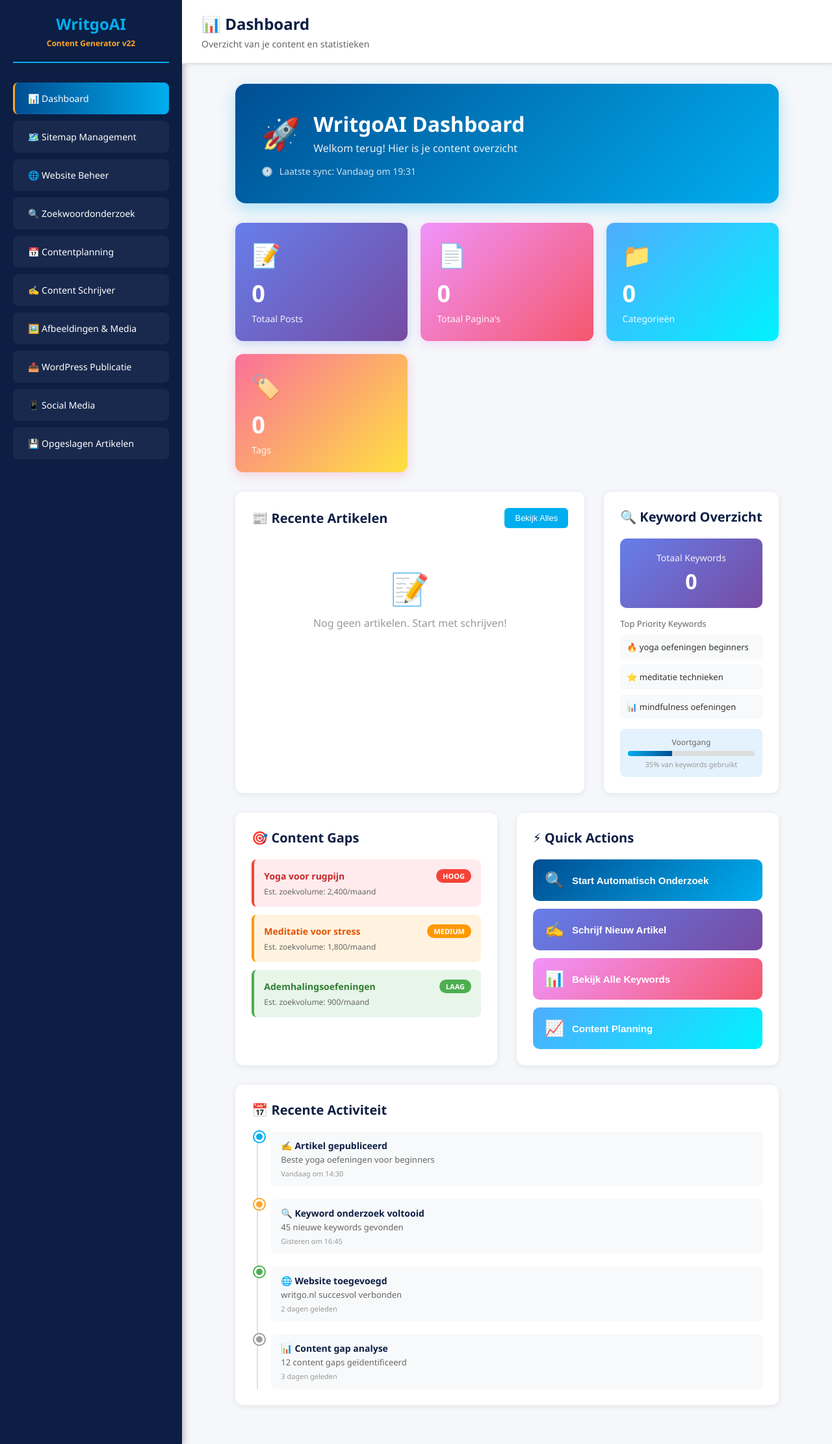
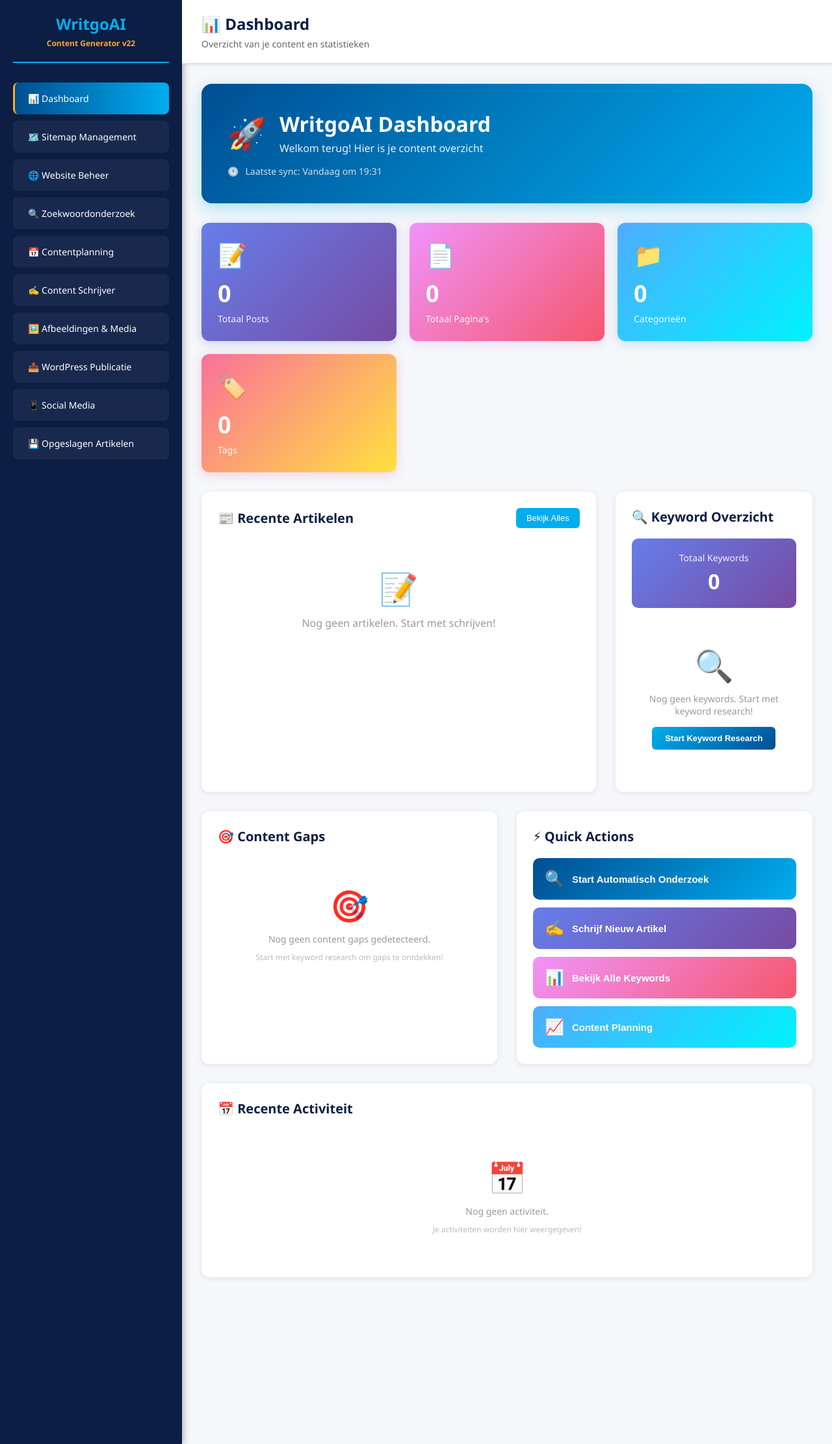
Before and after one commit to Mikeyy1405/artikel-generator, a Flask app: page / in a window 1280 px wide. Shown: the whole page at 65% size. Run offline with Flask 3, Linux system fonts and the light colour scheme; data that the repository does not hold is empty; some libraries are stand-ins or nearby versions.

Commit message:
Fix: Mobiele card view + Verwijder dummy data uit dashboard
📱 Mobiele verbeteringen:
- Nieuwe card-based layout voor mobiele weergave (< 768px)
- Desktop tabel blijft behouden voor grotere schermen
- Responsive switching tussen table en cards
- Window resize listener voor dynamische aanpassing
- Betere touch scrolling en spacing op mobiel
- Grotere knoppen en betere leesbaarheid op kleine schermen

🧹 Dashboard opschoning:
- Verwijderd: Dummy keyword data
- Verwijderd: Fake content gaps
- Verwijderd: Placeholder activiteiten
- Toegevoegd: Lege states met call-to-action knoppen
- Schonere, professionelere uitstraling
- Directe links naar relevante secties

✨ Card view features:
- Compacte card layout per URL
- Type badge prominent weergegeven
- Volledige titel en URL zichtbaar
- Grote actie knoppen (Keyword Research + Kopieer)
- Nummer indicator per card
- Smooth transitions en hover effecten

🎨 UX verbeteringen:
- Empty states met emoji's en duidelijke tekst
- Call-to-action knoppen in lege secties
- Betere visuele hiërarchie
- Consistente styling door hele app

```diff
--- a/templates/index.html
+++ b/templates/index.html
@@ -627,27 +627,12 @@
                                     <div style="font-size: 32px; font-weight: 700;" id="total-keywords">0</div>
                                 </div>
 
-                                <div style="margin-bottom: 15px;">
-                                    <div style="font-size: 13px; color: #666; margin-bottom: 8px;">Top Priority Keywords</div>
-                                    <div id="top-keywords-list">
-                                        <div style="padding: 10px; background: #f8f9fa; border-radius: 6px; margin-bottom: 8px; font-size: 13px;">
-                                            <span style="color: var(--light-blue); font-weight: 600;">🔥</span> yoga oefeningen beginners
-                                        </div>
-                                        <div style="padding: 10px; background: #f8f9fa; border-radius: 6px; margin-bottom: 8px; font-size: 13px;">
-                                            <span style="color: var(--orange); font-weight: 600;">⭐</span> meditatie technieken
-                                        </div>
-                                        <div style="padding: 10px; background: #f8f9fa; border-radius: 6px; font-size: 13px;">
-                                            <span style="color: #999; font-weight: 600;">📊</span> mindfulness oefeningen
-                                        </div>
-                                    </div>
-                                </div>
-
-                                <div style="background: #e3f2fd; padding: 12px; border-radius: 8px; text-align: center;">
-                                    <div style="font-size: 12px; color: #666; margin-bottom: 5px;">Voortgang</div>
-                                    <div style="background: #ddd; height: 8px; border-radius: 4px; overflow: hidden;">
-                                        <div style="background: linear-gradient(90deg, var(--light-blue), var(--deep-blue)); height: 100%; width: 35%; transition: width 0.3s;"></div>
-                                    </div>
-                                    <div style="font-size: 11px; color: #999; margin-top: 5px;">35% van keywords gebruikt</div>
+                                <div style="text-align: center; padding: 40px 20px; color: #999;">
+                                    <div style="font-size: 48px; margin-bottom: 10px;">🔍</div>
+                                    <p style="margin: 0; font-size: 14px;">Nog geen keywords. Start met keyword research!</p>
+                                    <button onclick="switchSection('keyword-research', event)" style="margin-top: 15px; padding: 10px 20px; background: linear-gradient(135deg, var(--light-blue), var(--deep-blue)); color: white; border: none; border-radius: 6px; cursor: pointer; font-size: 13px; font-weight: 600;">
+                                        Start Keyword Research
+                                    </button>
                                 </div>
                             </div>
                         </div>
@@ -659,28 +644,10 @@
                             <div style="background: white; padding: 25px; border-radius: 12px; box-shadow: 0 2px 10px rgba(0,0,0,0.08);">
                                 <h3 style="margin: 0 0 20px 0; color: var(--dark-blue); font-size: 20px;">🎯 Content Gaps</h3>
 
-                                <div style="border-left: 4px solid #f44336; padding: 15px; background: #ffebee; border-radius: 8px; margin-bottom: 12px;">
-                                    <div style="display: flex; justify-content: space-between; align-items: center; margin-bottom: 5px;">
-                                        <span style="font-weight: 600; color: #c62828; font-size: 14px;">Yoga voor rugpijn</span>
-                                        <span style="background: #f44336; color: white; padding: 3px 10px; border-radius: 12px; font-size: 11px; font-weight: 600;">HOOG</span>
-                                    </div>
-                                    <div style="font-size: 12px; color: #666;">Est. zoekvolume: 2,400/maand</div>
-                                </div>
-
-                                <div style="border-left: 4px solid #ff9800; padding: 15px; background: #fff3e0; border-radius: 8px; margin-bottom: 12px;">
-                                    <div style="display: flex; justify-content: space-between; align-items: center; margin-bottom: 5px;">
-                                        <span style="font-weight: 600; color: #e65100; font-size: 14px;">Meditatie voor stress</span>
-                                        <span style="background: #ff9800; color: white; padding: 3px 10px; border-radius: 12px; font-size: 11px; font-weight: 600;">MEDIUM</span>
-                                    </div>
-                                    <div style="font-size: 12px; color: #666;">Est. zoekvolume: 1,800/maand</div>
-                                </div>
-
-                                <div style="border-left: 4px solid #4caf50; padding: 15px; background: #e8f5e9; border-radius: 8px;">
-                                    <div style="display: flex; justify-content: space-between; align-items: center; margin-bottom: 5px;">
-                                        <span style="font-weight: 600; color: #2e7d32; font-size: 14px;">Ademhalingsoefeningen</span>
-                                        <span style="background: #4caf50; color: white; padding: 3px 10px; border-radius: 12px; font-size: 11px; font-weight: 600;">LAAG</span>
-                                    </div>
-                                    <div style="font-size: 12px; color: #666;">Est. zoekvolume: 900/maand</div>
+                                <div style="text-align: center; padding: 40px 20px; color: #999;">
+                                    <div style="font-size: 48px; margin-bottom: 10px;">🎯</div>
+                                    <p style="margin: 0; font-size: 14px;">Nog geen content gaps gedetecteerd.</p>
+                                    <p style="margin: 10px 0 0 0; font-size: 12px; color: #bbb;">Start met keyword research om gaps te ontdekken!</p>
                                 </div>
                             </div>
 
@@ -714,46 +681,10 @@
                         <div style="background: white; padding: 25px; border-radius: 12px; box-shadow: 0 2px 10px rgba(0,0,0,0.08);">
                             <h3 style="margin: 0 0 20px 0; color: var(--dark-blue); font-size: 20px;">📅 Recente Activiteit</h3>
 
-                            <div style="position: relative; padding-left: 30px;">
-                                <!-- Timeline line -->
-                                <div style="position: absolute; left: 8px; top: 0; bottom: 0; width: 2px; background: #e0e0e0;"></div>
-
-                                <!-- Activity items -->
-                                <div style="position: relative; margin-bottom: 20px;">
-                                    <div style="position: absolute; left: -26px; width: 16px; height: 16px; background: var(--light-blue); border-radius: 50%; border: 3px solid white; box-shadow: 0 0 0 2px var(--light-blue);"></div>
-                                    <div style="background: #f8f9fa; padding: 12px 15px; border-radius: 8px;">
-                                        <div style="font-weight: 600; color: var(--dark-blue); margin-bottom: 3px; font-size: 14px;">✍️ Artikel gepubliceerd</div>
-                                        <div style="font-size: 13px; color: #666;">Beste yoga oefeningen voor beginners</div>
-                                        <div style="font-size: 11px; color: #999; margin-top: 5px;">Vandaag om 14:30</div>
-                                    </div>
-                                </div>
-
-                                <div style="position: relative; margin-bottom: 20px;">
-                                    <div style="position: absolute; left: -26px; width: 16px; height: 16px; background: var(--orange); border-radius: 50%; border: 3px solid white; box-shadow: 0 0 0 2px var(--orange);"></div>
-                                    <div style="background: #f8f9fa; padding: 12px 15px; border-radius: 8px;">
-                                        <div style="font-weight: 600; color: var(--dark-blue); margin-bottom: 3px; font-size: 14px;">🔍 Keyword onderzoek voltooid</div>
-                                        <div style="font-size: 13px; color: #666;">45 nieuwe keywords gevonden</div>
-                                        <div style="font-size: 11px; color: #999; margin-top: 5px;">Gisteren om 16:45</div>
-                                    </div>
-                                </div>
-
-                                <div style="position: relative; margin-bottom: 20px;">
-                                    <div style="position: absolute; left: -26px; width: 16px; height: 16px; background: #4caf50; border-radius: 50%; border: 3px solid white; box-shadow: 0 0 0 2px #4caf50;"></div>
-                                    <div style="background: #f8f9fa; padding: 12px 15px; border-radius: 8px;">
-                                        <div style="font-weight: 600; color: var(--dark-blue); margin-bottom: 3px; font-size: 14px;">🌐 Website toegevoegd</div>
-                                        <div style="font-size: 13px; color: #666;">writgo.nl succesvol verbonden</div>
-                                        <div style="font-size: 11px; color: #999; margin-top: 5px;">2 dagen geleden</div>
-                                    </div>
-                                </div>
-
-                                <div style="position: relative;">
-                                    <div style="position: absolute; left: -26px; width: 16px; height: 16px; background: #9e9e9e; border-radius: 50%; border: 3px solid white; box-shadow: 0 0 0 2px #9e9e9e;"></div>
-                                    <div style="background: #f8f9fa; padding: 12px 15px; border-radius: 8px;">
-                                        <div style="font-weight: 600; color: var(--dark-blue); margin-bottom: 3px; font-size: 14px;">📊 Content gap analyse</div>
-                                        <div style="font-size: 13px; color: #666;">12 content gaps geïdentificeerd</div>
-                                        <div style="font-size: 11px; color: #999; margin-top: 5px;">3 dagen geleden</div>
-                                    </div>
-                                </div>
+                            <div style="text-align: center; padding: 40px 20px; color: #999;">
+                                <div style="font-size: 48px; margin-bottom: 10px;">📅</div>
+                                <p style="margin: 0; font-size: 14px;">Nog geen activiteit.</p>
+                                <p style="margin: 10px 0 0 0; font-size: 12px; color: #bbb;">Je activiteiten worden hier weergegeven!</p>
                             </div>
                         </div>
 
@@ -826,8 +757,10 @@
                                 </select>
                             </div>
 
-                            <!-- URLs Table -->
-                            <div style="overflow-x: auto; border: 1px solid #e2e8f0; border-radius: 8px; -webkit-overflow-scrolling: touch;">
+                            <!-- URLs List (Mobile-friendly) -->
+                            <div id="urls-list-container">
+                                <!-- Desktop Table View -->
+                                <div id="urls-table-desktop" style="overflow-x: auto; border: 1px solid #e2e8f0; border-radius: 8px; -webkit-overflow-scrolling: touch; display: none;">
                                     <table id="urls-table" style="width: 100%; border-collapse: collapse; min-width: 600px;">
                                         <thead>
                                             <tr style="background: #f7fafc;">
@@ -842,6 +775,12 @@
                                             <!-- URLs will be inserted here -->
                                         </tbody>
                                     </table>
+                                </div>
+
+                                <!-- Mobile Card View -->
+                                <div id="urls-cards-mobile" style="display: none;">
+                                    <!-- URL cards will be inserted here -->
+                                </div>
                             </div>
 
                             <!-- Pagination -->
@@ -2367,6 +2306,17 @@
             // Load websites for sitemap management
             loadWebsites();
 
+            // Add window resize listener for responsive table
+            let resizeTimer;
+            window.addEventListener('resize', () => {
+                clearTimeout(resizeTimer);
+                resizeTimer = setTimeout(() => {
+                    if (currentWebsite) {
+                        renderUrlsTable();
+                    }
+                }, 250);
+            });
+
             // Update last sync time
             const now = new Date();
             const timeStr = now.toLocaleTimeString('nl-NL', { hour: '2-digit', minute: '2-digit' });
@@ -2717,13 +2667,37 @@
 
         // Render URLs table
         function renderUrlsTable() {
+            const isMobile = window.innerWidth <= 768;
             const tbody = document.getElementById('urls-table-body');
+            const mobileContainer = document.getElementById('urls-cards-mobile');
+            const desktopTable = document.getElementById('urls-table-desktop');
+
+            // Show/hide appropriate view
+            if (isMobile) {
+                desktopTable.style.display = 'none';
+                mobileContainer.style.display = 'block';
+            } else {
+                desktopTable.style.display = 'block';
+                mobileContainer.style.display = 'none';
+            }
+
             const totalPages = Math.ceil(filteredUrls.length / urlsPerPage);
             const startIdx = (currentPage - 1) * urlsPerPage;
             const endIdx = startIdx + urlsPerPage;
             const pageUrls = filteredUrls.slice(startIdx, endIdx);
 
             if (filteredUrls.length === 0) {
+                const emptyMessage = `
+                    <div style="text-align: center; padding: 40px; color: #718096; background: white; border-radius: 8px; border: 1px solid #e2e8f0;">
+                        ${allUrls.length === 0
+                            ? '📭 Geen URLs gevonden. Klik op "Refresh" om sitemap te laden.'
+                            : '🔍 Geen resultaten gevonden voor je zoekopdracht.'}
+                    </div>
+                `;
+
+                if (isMobile) {
+                    mobileContainer.innerHTML = emptyMessage;
+                } else {
                     tbody.innerHTML = `
                         <tr>
                             <td colspan="5" style="text-align: center; padding: 40px; color: #718096;">
@@ -2733,8 +2707,10 @@
                             </td>
                         </tr>
                     `;
+                }
             } else {
-                tbody.innerHTML = pageUrls.map((item, idx) => {
+                // Generate content for both views
+                const urlsContent = pageUrls.map((item, idx) => {
                     // Bepaal badge kleur en emoji op basis van type
                     let badgeColor, badgeText, emoji;
                     const urlType = item.type || 'post';
@@ -2761,7 +2737,8 @@
                             emoji = '📝';
                     }
 
-                    return `
+                    return {
+                        tableRow: `
                             <tr style="border-bottom: 1px solid #e2e8f0; transition: background 0.2s;"
                                 onmouseover="this.style.background='#f7fafc'"
                                 onmouseout="this.style.background='white'">
@@ -2790,8 +2767,39 @@
                                     </div>
                                 </td>
                             </tr>
-                    `;
-                }).join('');
+                        `,
+                        mobileCard: `
+                            <div style="background: white; border: 1px solid #e2e8f0; border-radius: 8px; padding: 15px; margin-bottom: 12px;">
+                                <div style="display: flex; justify-content: space-between; align-items: flex-start; margin-bottom: 10px;">
+                                    <span style="background: ${badgeColor}; color: white; padding: 4px 10px; border-radius: 12px; font-size: 11px; font-weight: 600;">
+                                        ${emoji} ${badgeText}
+                                    </span>
+                                    <span style="color: #a0aec0; font-size: 12px; font-weight: 600;">#${startIdx + idx + 1}</span>
+                                </div>
+                                <h4 style="color: #2d3748; font-size: 14px; margin: 0 0 8px 0; font-weight: 600;">${item.title}</h4>
+                                <a href="${item.url}" target="_blank" style="color: #4299e1; text-decoration: none; font-size: 12px; word-break: break-all; display: block; margin-bottom: 12px;">
+                                    ${item.url}
+                                </a>
+                                <div style="display: flex; gap: 8px; flex-wrap: wrap;">
+                                    <button onclick="useForKeywordResearch('${item.url.replace(/'/g, "\\'")}', '${item.title.replace(/'/g, "\\'")}', event)"
+                                            style="flex: 1; min-width: 120px; background: linear-gradient(135deg, var(--light-blue), var(--deep-blue)); color: white; border: none; padding: 10px 16px; border-radius: 6px; cursor: pointer; font-size: 12px; font-weight: 600;">
+                                        🔍 Keyword Research
+                                    </button>
+                                    <button onclick="copyToClipboard('${item.url.replace(/'/g, "\\'")}', event)"
+                                            style="background: #edf2f7; border: none; padding: 10px 16px; border-radius: 6px; cursor: pointer; color: #4a5568; font-size: 12px; font-weight: 500;">
+                                        📋 Kopieer
+                                    </button>
+                                </div>
+                            </div>
+                        `
+                    };
+                });
+
+                // Render desktop table
+                tbody.innerHTML = urlsContent.map(item => item.tableRow).join('');
+
+                // Render mobile cards
+                mobileContainer.innerHTML = urlsContent.map(item => item.mobileCard).join('');
             }
 
             // Update pagination
```
Lines whose indentation alone changed are shown as unchanged.
